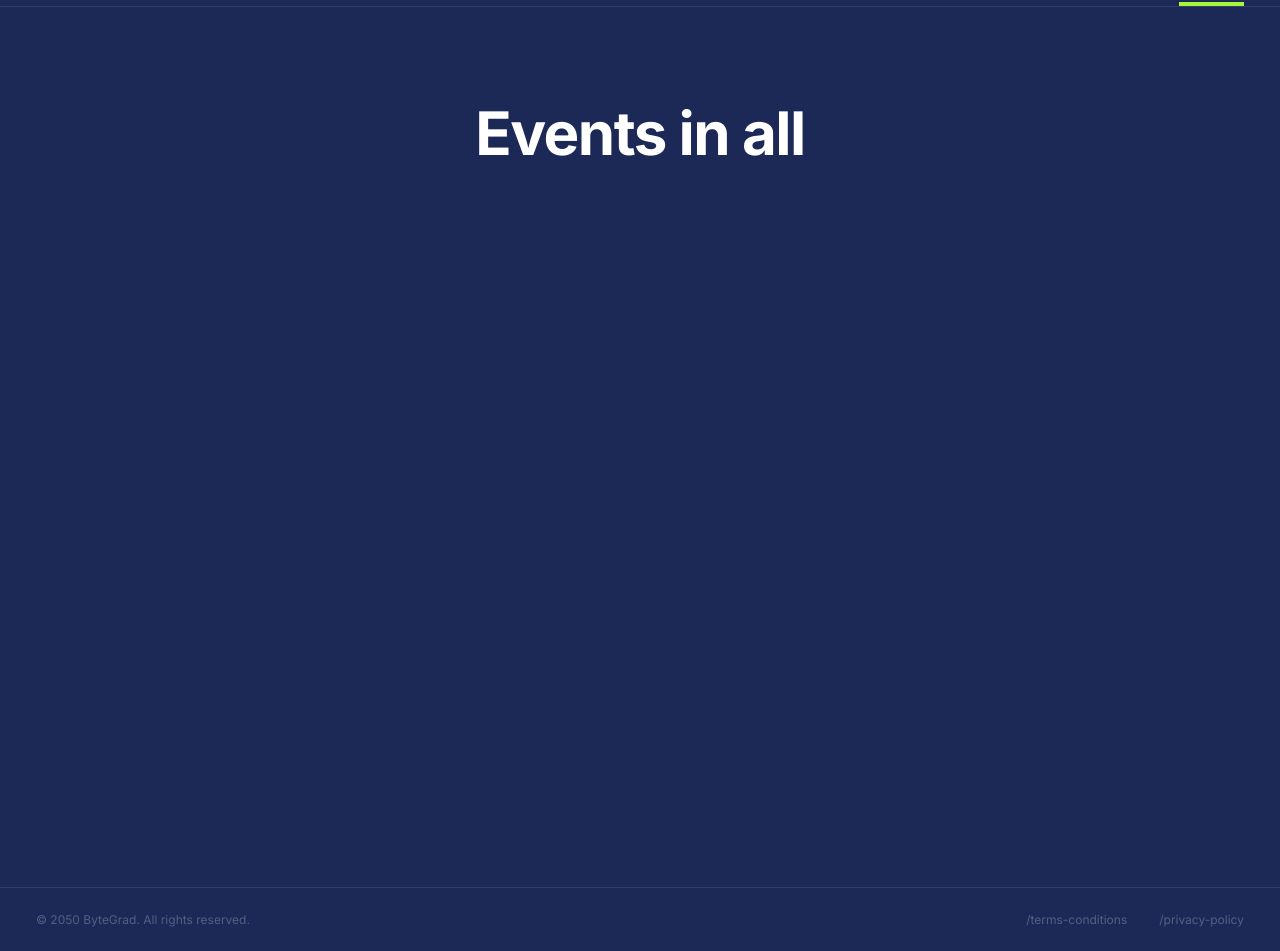
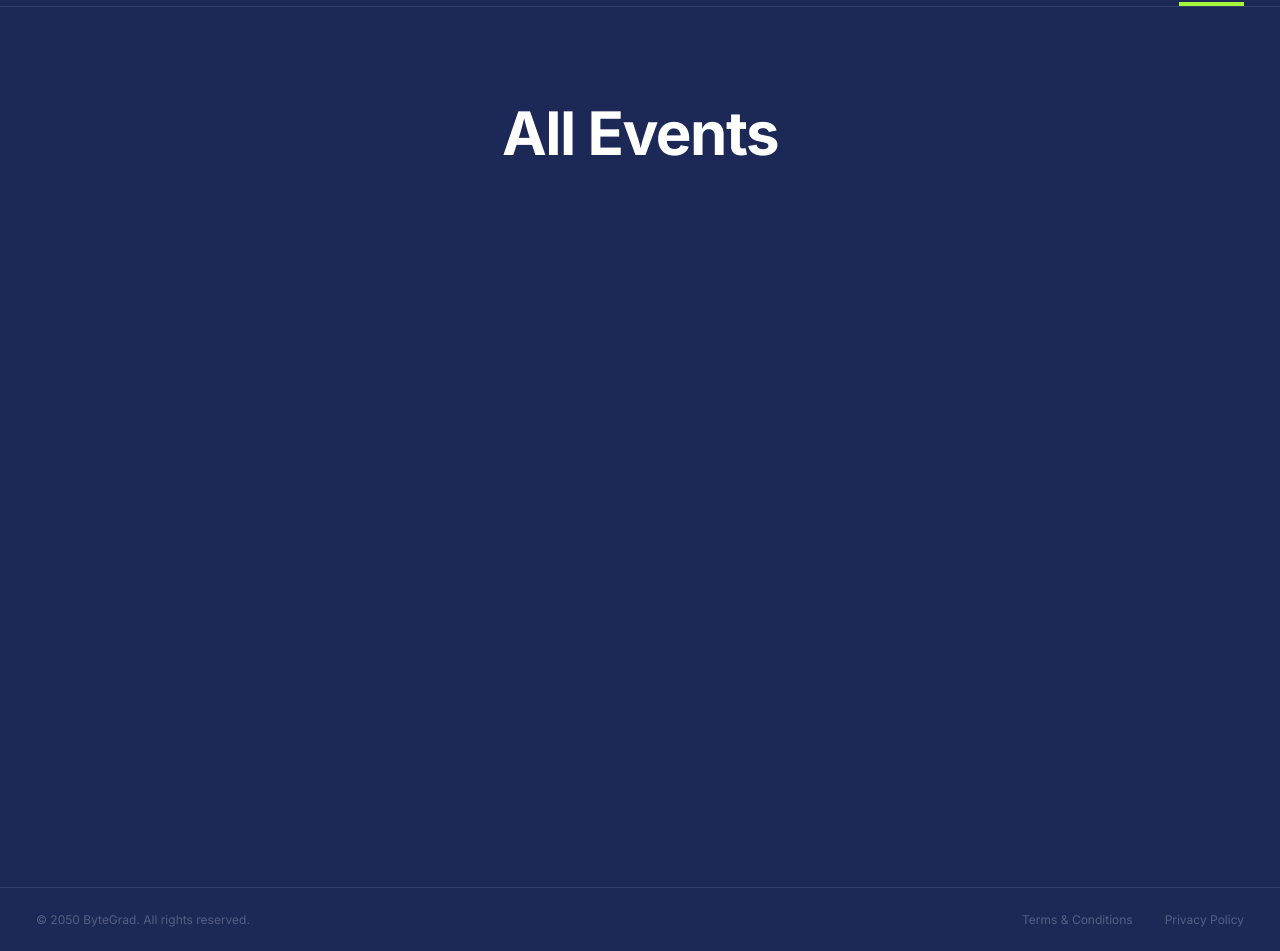
Before and after one commit to LuanVendt/EVENTO, a Next.js app: page /events/all in a window 1280 px wide. Shown: the part 49-1000 px from the top of the page. Built offline with nearby package versions, Linux system fonts and the light colour scheme.

Commit message:
feat: update EventsPage to display city names dynamically and improve footer link labels

```diff
--- a/src/app/events/[city]/page.tsx
+++ b/src/app/events/[city]/page.tsx
@@ -1,16 +1,23 @@
 "use client";
 
 import H1 from "@/components/h1";
-import { usePathname } from "next/navigation";
 
-export default function EventsPage() {
-  const pathName = usePathname();
+type EventsPageProps = {
+  params: {
+    city: string;
+  };
+};
 
-  const city = pathName.split("/")[2];
+export default function EventsPage({ params }: EventsPageProps) {
+  const city = params.city;
 
   return (
     <main className="flex flex-col items-center py-24 px-[20px] min-h-[110vh]">
-      <H1>Events in {city}</H1>
+      <H1>
+        {city === "all" && "All Events"}
+        {city !== "all" &&
+          `Events in ${city.charAt(0).toUpperCase() + city.slice(1)}`}
+      </H1>
     </main>
   );
 }
--- a/src/components/footer.tsx
+++ b/src/components/footer.tsx
@@ -22,7 +22,7 @@
         {routes.map((route) => {
           return (
             <li key={route.path}>
-              <Link href={route.path}>{route.path}</Link>
+              <Link href={route.path}>{route.name}</Link>
             </li>
           );
         })}
```
